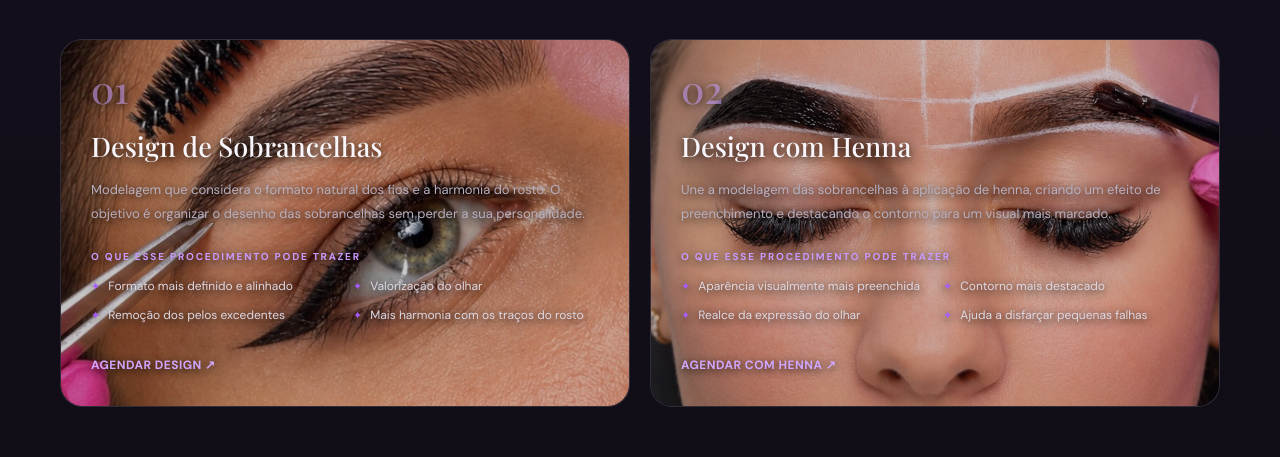
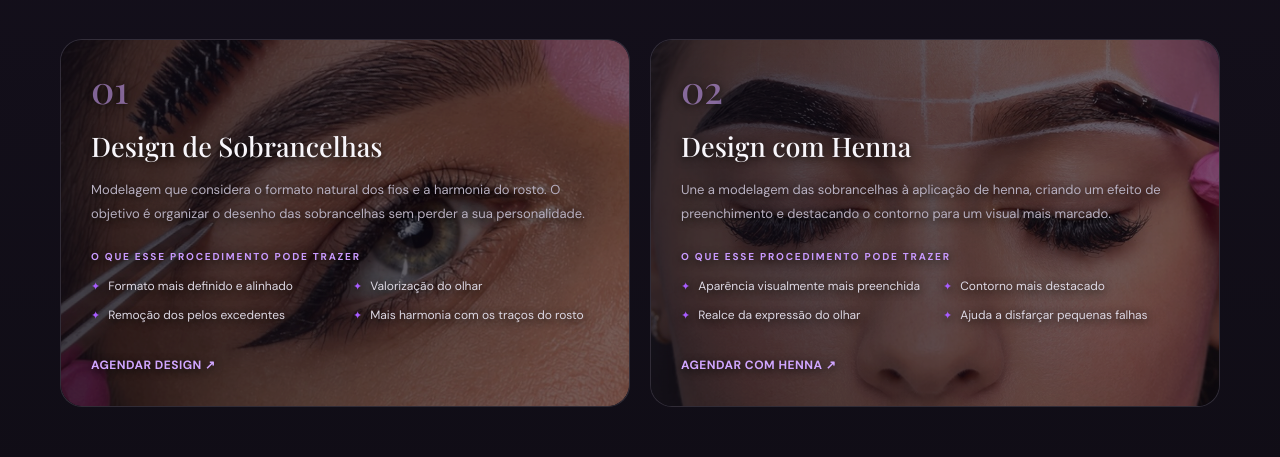
Before and after one commit to thiagojugg/jkbeautybrows, a plain HTML site: page index.html in a window 1280 px wide. Shown: the part 1891-2348 px from the top of the page. Drawn offline with nearby package versions, Linux system fonts and the light colour scheme.

Commit message:
Aplica degradê dos cards da aba Procedimentos na página principal

```diff
--- a/index.html
+++ b/index.html
@@ -141,8 +141,8 @@ header{transition:background .35s ease,border-color .35s ease}
     /* Ajuste final: fotos dos procedimentos mais claras */
     .service-card{isolation:isolate;background:rgba(20,15,28,.16);text-shadow:0 2px 8px rgba(0,0,0,.85)}
     .service-card::before{content:"";position:absolute;inset:0;z-index:0;border-radius:inherit;background-size:cover;background-position:center;opacity:.85;transform:scale(1.001);transition:transform .7s ease,opacity .45s ease}
-    .service-card:nth-child(1)::before{background-image:linear-gradient(90deg,rgba(16,13,22,.10) 0%,rgba(16,13,22,.04) 100%),url("./assets/IMG_3966.jpeg")}
-    .service-card:nth-child(2)::before{background-image:linear-gradient(90deg,rgba(16,13,22,.10) 0%,rgba(16,13,22,.04) 100%),url("./assets/IMG_3967.jpeg")}
+    .service-card:nth-child(1)::before{background-image:linear-gradient(90deg,rgba(16,13,22,.76),rgba(16,13,22,.48)),url("./assets/IMG_3966.jpeg")}
+    .service-card:nth-child(2)::before{background-image:linear-gradient(90deg,rgba(16,13,22,.76),rgba(16,13,22,.48)),url("./assets/IMG_3967.jpeg")}
     .service-card>*{position:relative;z-index:1}
     .service-card:hover::before{transform:scale(1.045);opacity:.85}
   /* Cinematic motion: reveal suave durante a rolagem */
```
